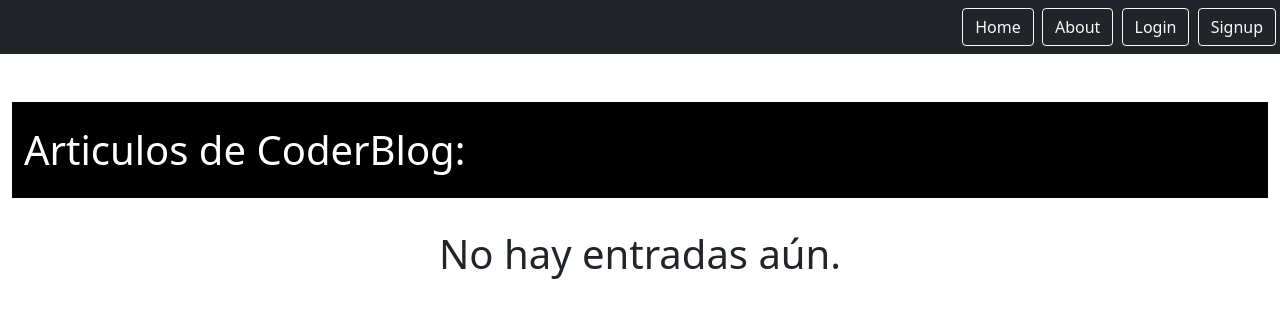
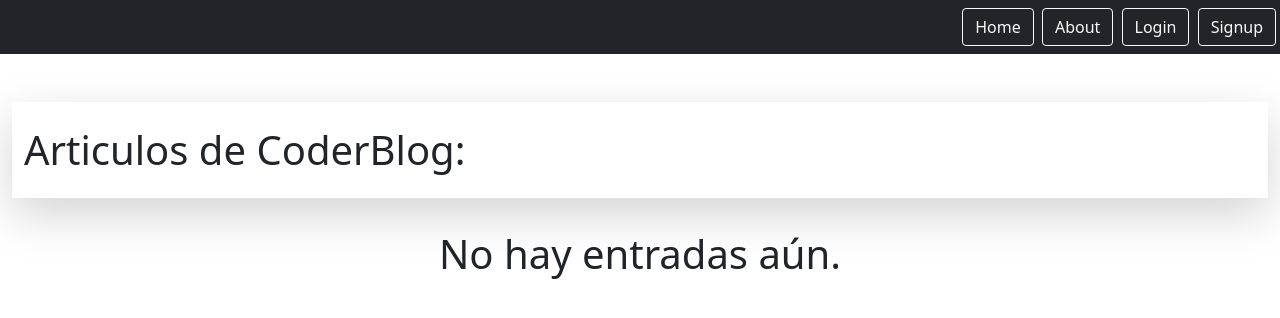
Before and after one commit to sanchezmiguel/CoderBlogRepo, a Django app: page / in a window 1280 px wide. Shown: the top 318 px of the page. Run offline with Django 4.2, Linux system fonts and the light colour scheme; data that the repository does not hold is empty; some libraries are stand-ins or nearby versions.

Commit message:
se corrige navbar para que tenga una sombra pronunciada

```diff
--- a/coderDjango/blogApp/templates/blogApp/articulo_list.html
+++ b/coderDjango/blogApp/templates/blogApp/articulo_list.html
@@ -1,7 +1,9 @@
 {% extends 'base.html' %}
 
 {% block content %}
-<nav class="navbar navbar-expand-lg custom-header w-100">
+<!--<nav class="navbar navbar-expand-lg custom-header w-100">-->
+<!--<nav class="navbar navbar-expand-lg navbar-dark bg-dark custom-header w-100 shadow">-->
+<nav class="navbar navbar-expand-xxl navbar-dark w-100 shadow-lg">
     <div class="container-fluid">
         <h1 class="my-3">Articulos de CoderBlog:</h1>
         <div aria-label="Ordenar por" class="btn-group" role="group">
```
